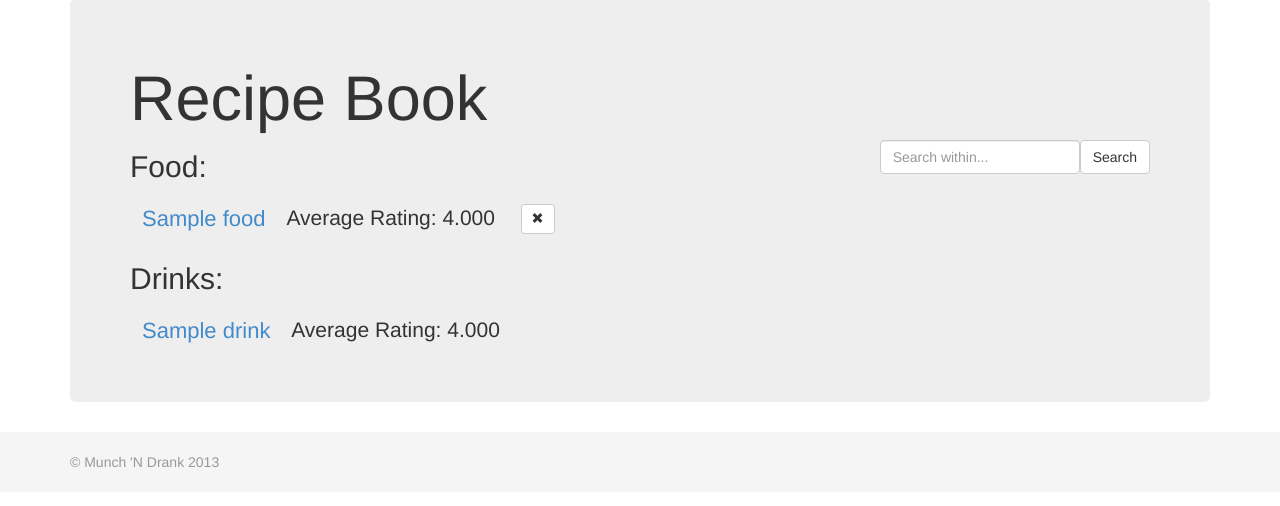
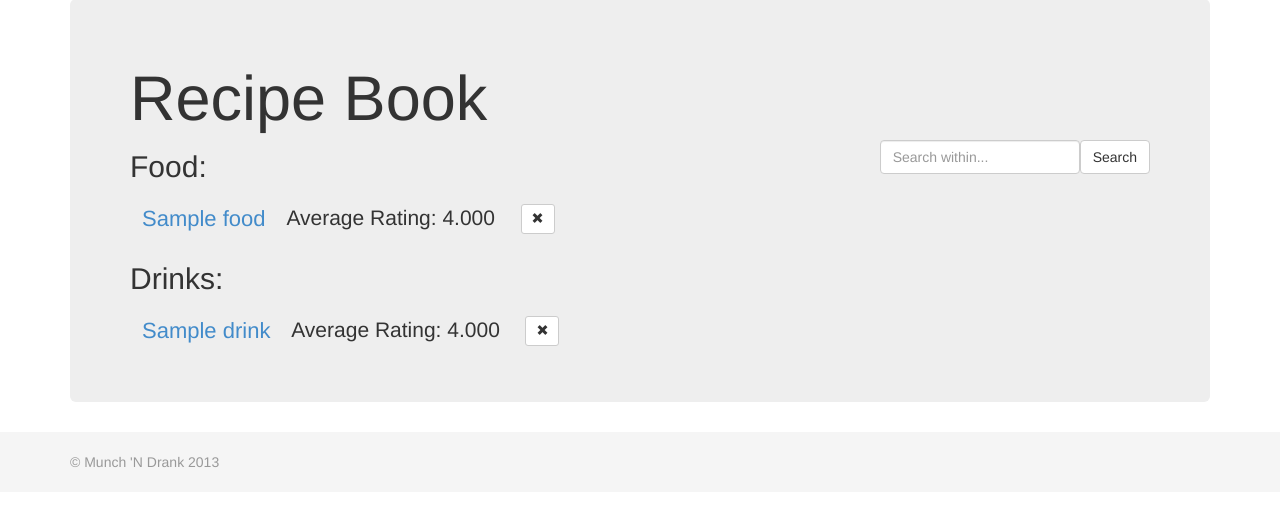
Before and after one commit to gtay/munchndrank, a Django app: template munchndrank/templates/yum/recipebook.html in a window 1280 px wide. Shown: the part 61-567 px from the top of the page. Run offline with Django 3.2, Linux system fonts and the light colour scheme; the template is opened without the code that fills it: most values are stand-ins (such as "Sample title", 1, 10 or a date in 2020); some libraries are stand-ins or nearby versions.

Commit message:
fixed something else

```diff
--- a/munchndrank/templates/yum/recipebook.html
+++ b/munchndrank/templates/yum/recipebook.html
@@ -87,7 +87,17 @@ Recipe Book
                 data-rateit-value="{{ d.user_rating }}"
               {% endif %}>
             </span>
-          </td></tr>
+          </td>
+        <td><p>&nbsp;</p></td>
+            <td><p>&nbsp;</p></td>
+            <td><p>&nbsp;</p></td>
+            <td>
+              <form action="/munchndrank/delete-recipe/{{f.id}}" method="post">
+              <button type="submit" class="btn btn-sm btn-default">
+              <span class="glyphicon glyphicon-remove"></span> </button>
+              {% csrf_token %}
+              </form>
+            </td></tr>
           {% endfor %}
           </tbody>
         </table>
```
